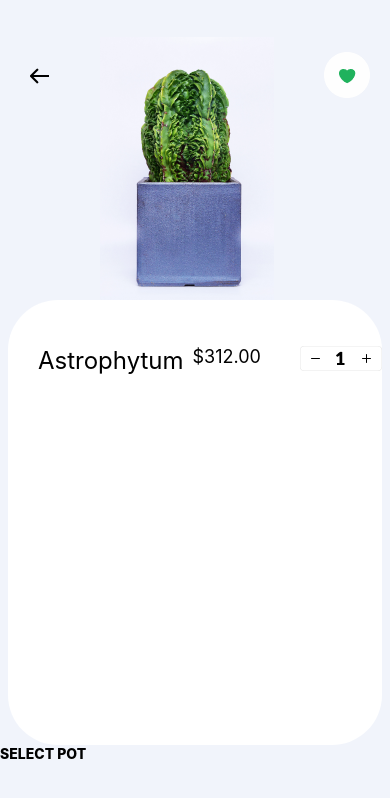
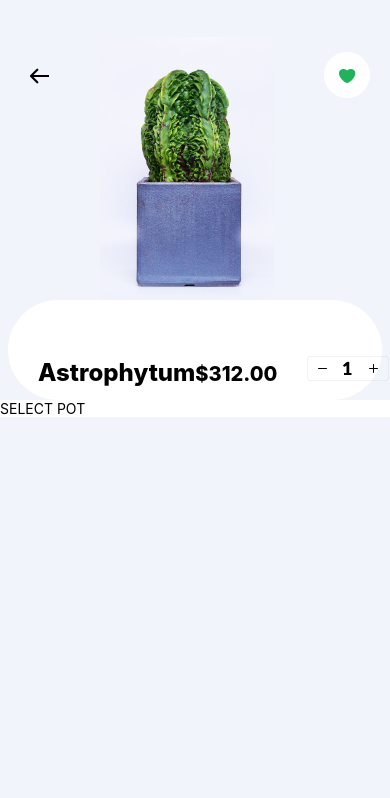
Before and after one commit to Alizade00/Calculator, a React Native app: screen / in a window 390 px wide. Shown: the top 798 px of the page. Built offline with nearby package versions, Linux system fonts and the light colour scheme.

Commit message:
continuationProject

```diff
--- a/src/App.tsx
+++ b/src/App.tsx
@@ -11,18 +11,17 @@ function New() {
         </View>
         <Image style={{ marginRight: 20, marginTop: 52 }} source={require('./assets/icons/Like.png')} />
       </View>
-      <View>
-        <View style={styles.text}>
-          <Text style={{ marginLeft: 30, fontSize: 24 }}>Astrophytum</Text>
-          <Text style={{ marginRight: 30, fontSize: 18 }}>$312.00</Text>
-          <View>
-            <Image source={require('./assets/icons/Selection.png')} />
-          </View>
-        </View>
+      <View style={styles.text}>
+        <Text style={{ marginLeft: 30, fontSize: 24, fontWeight: '800', color: 'black' }}>Astrophytum</Text>
+        <Text style={{ marginRight: 30, fontSize: 20, fontWeight: '800', color: 'black' }}>$312.00</Text>
         <View>
-          <Text style={{ fontWeight: '800' }}>SELECT POT</Text>
+          <Image style={{ marginTop: 10 }} source={require('./assets/icons/Selection.png')} />
         </View>
       </View>
+      <View style={styles.pot}>
+        <Text>SELECT POT</Text>
+      </View>
+
 
     </SafeAreaView>
   )
@@ -44,12 +43,15 @@ const styles = StyleSheet.create({
   text: {
     flexDirection: 'row',
     justifyContent: 'space-between',
-    height: 445,
+    alignItems: 'baseline',
+    height: 100,
     backgroundColor: 'white',
     borderRadius: 50,
     marginHorizontal: 8,
     paddingTop: 46,
-    fontWeight: '800',
-    color: 'black',
   },
+  pot: {
+    backgroundColor:'white',
+    fontWeight:'800'
+  }
 })
```
